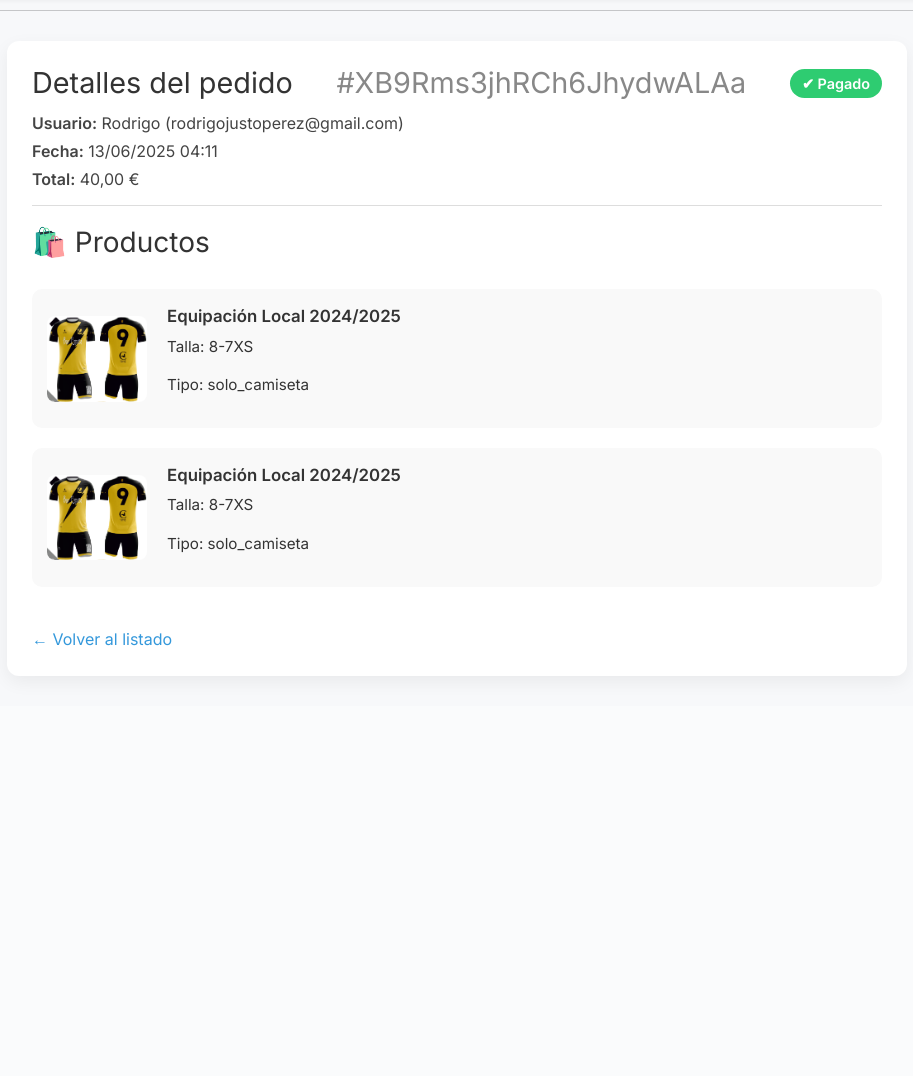
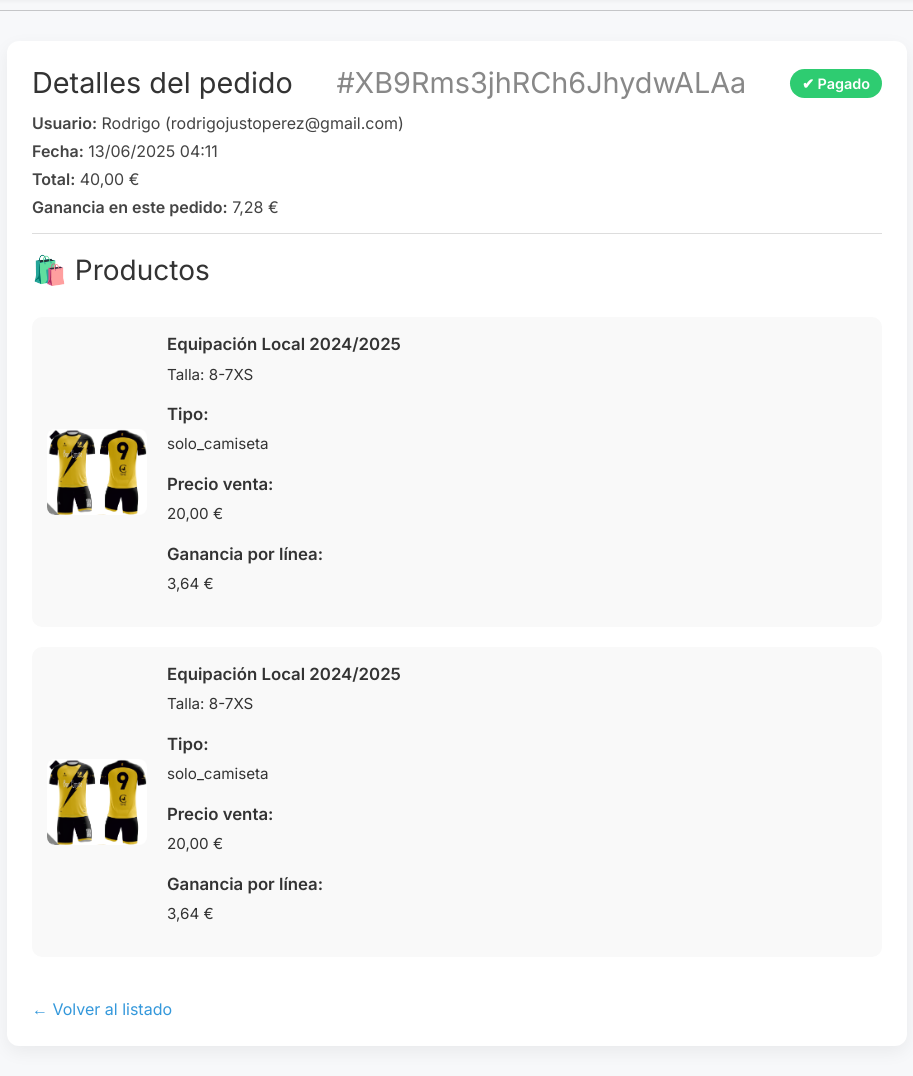
Before and after one commit to Alvarciu/WEB-Relampago-Pricense-, a Django app: a page that uses relampagoweb/templates/admin/detalle_pedido.html in a window 1280 px wide. Shown: the part 140-1216 px from the top of the page, without its empty margins (183-1096 px from the left). Before the commit the page ends 818 px from the top, so only its background shows below. Run offline with Django 5.2, Linux system fonts and the light colour scheme; a user stored in the database is signed in; data comes from the database, SQL or seed files in the repository; both versions use the stored data as it was after the commit; some libraries are stand-ins or nearby versions.

Commit message:
Detalles pedido guay

```diff
--- a/relampagoweb/templates/admin/detalle_pedido.html
+++ b/relampagoweb/templates/admin/detalle_pedido.html
@@ -89,7 +89,6 @@
     text-decoration: underline;
   }
 </style>
-
 <div class="pedido-card">
   <div class="pedido-header">
     <h2>
@@ -104,26 +103,29 @@
       <p><strong>Usuario:</strong> {{ pedido.usuario.name }} ({{ pedido.usuario.email }})</p>
       <p><strong>Fecha:</strong> {{ pedido.fecha|date:"d/m/Y H:i" }}</p>
       <p><strong>Total:</strong> {{ pedido.total }} €</p>
+  <p><strong>Ganancia en este pedido:</strong> {{ pedido.ganancia_calc|default:0.00|floatformat:2 }} €</p>
     </div>
   </div>
 
   <h3>🛍️ Productos</h3>
   <div class="producto-listado">
-    {% for linea in pedido.lineas.all %}
+    {% for linea in lineas %}
       <div class="producto-item">
         <img src="{{ linea.producto.imagen.url }}" alt="{{ linea.producto.nombre }}">
         <div class="producto-detalles">
           <strong>{{ linea.producto.nombre }}</strong>
           <p>Talla: {{ linea.talla }}</p>
           {% if linea.nombre_dorsal %}
-            <p>Dorsal: {{ linea.nombre_dorsal }} </p>
+            <p><strong>Dorsal:</strong> {{ linea.nombre_dorsal }}</p>
           {% endif %}
           {% if linea.numero_dorsal %}
-            <p>Número: {{ linea.numero_dorsal }}</p>
+            <p><strong>Número:</strong> {{ linea.numero_dorsal }}</p>
           {% endif %}
           {% if linea.producto.tipo == "Equipación" %}
-            <p>Tipo: {{ linea.compra_tipo }}</p>
+            <p><strong>Tipo:</strong> {{ linea.compra_tipo }}</p>
           {% endif %}
+          <p><strong>Precio venta:</strong> {{ linea.precio_unitario|floatformat:2 }} €</p>
+          <p><strong>Ganancia por línea:</strong> {{ linea.ganancia_calc|floatformat:2 }} €</p>
         </div>
       </div>
     {% endfor %}
--- a/relampagoweb/views.py
+++ b/relampagoweb/views.py
@@ -690,13 +690,31 @@ def cambiar_estado_pedido(request, pedido_id):
             enviar_email_pago_confirmado(pedido)  # ✉️ Enviar solo si ahora está pagado
 
     return redirect('lista_pedidos')
-
-
 @user_passes_test(es_admin)
 def detalle_pedido_admin_view(request, pedido_id):
     pedido = get_object_or_404(Pedido, id=pedido_id)
-    return render(request, 'admin/detalle_pedido.html', {'pedido': pedido})
 
+    # 1) Calcular ganancia por línea:
+    lineas = []
+    for linea in pedido.lineas.select_related('producto'):
+        # precio de venta real (ya lo tienes guardado en precio_unitario)
+        precio_venta = linea.precio_unitario
+        # coste real
+        costo = linea.costo_unitario
+        # ganancia
+        linea.ganancia_calc = precio_venta - costo
+        lineas.append(linea)
+
+    total_ganancia = sum((l.ganancia_calc for l in lineas), Decimal('0.00'))
+    pedido.ganancia_calc = total_ganancia
+
+
+    # 2) Pásale al template la lista modificada:
+    return render(request, 'admin/detalle_pedido.html', {
+        'pedido': pedido,
+        'lineas': lineas,
+        'config': get_configuracion(),
+    })
 
 def get_configuracion():
     config, created = Configuracion.objects.get_or_create(id=1)
```
Also changed, not shown: db.sqlite3.
